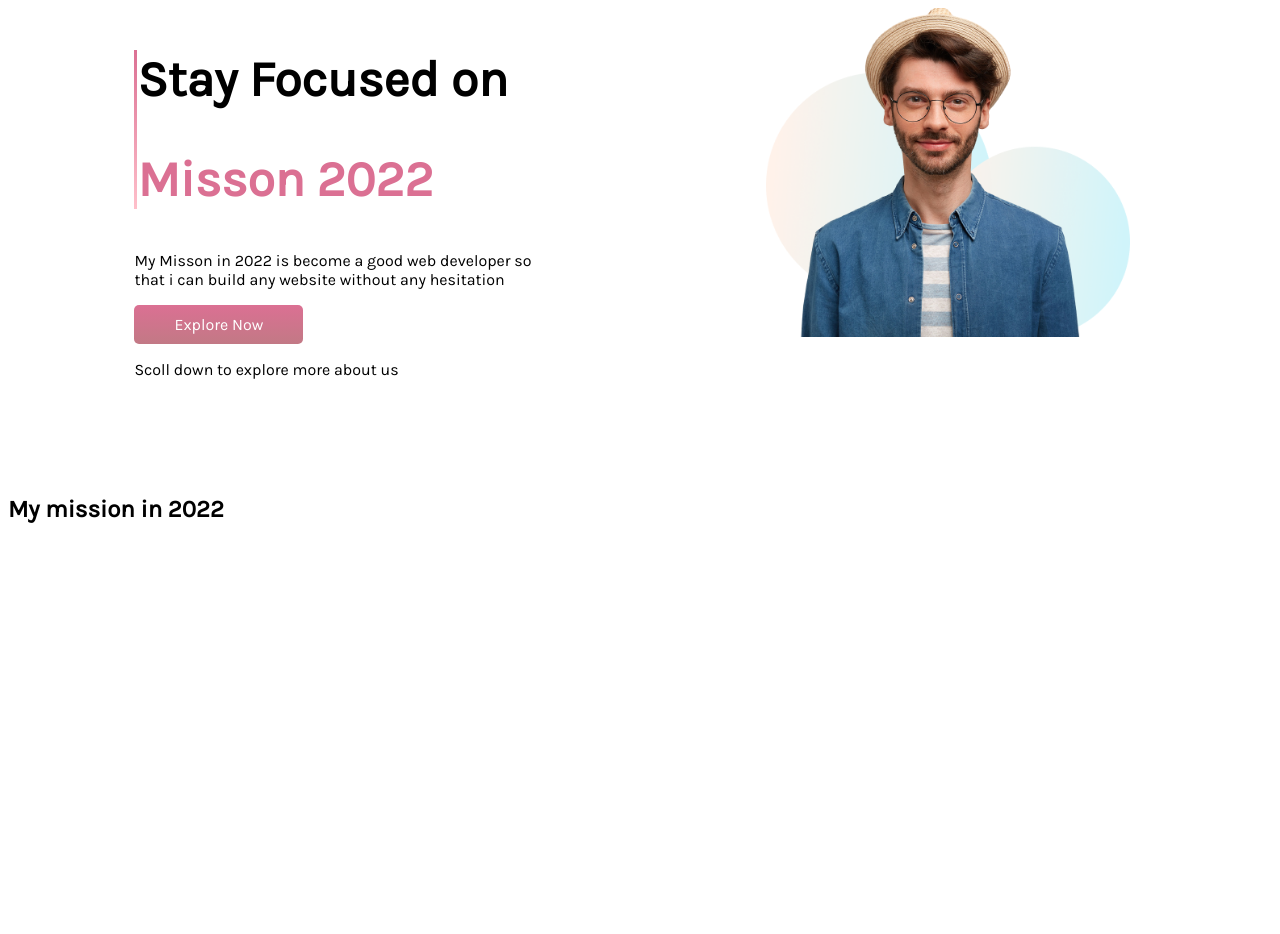
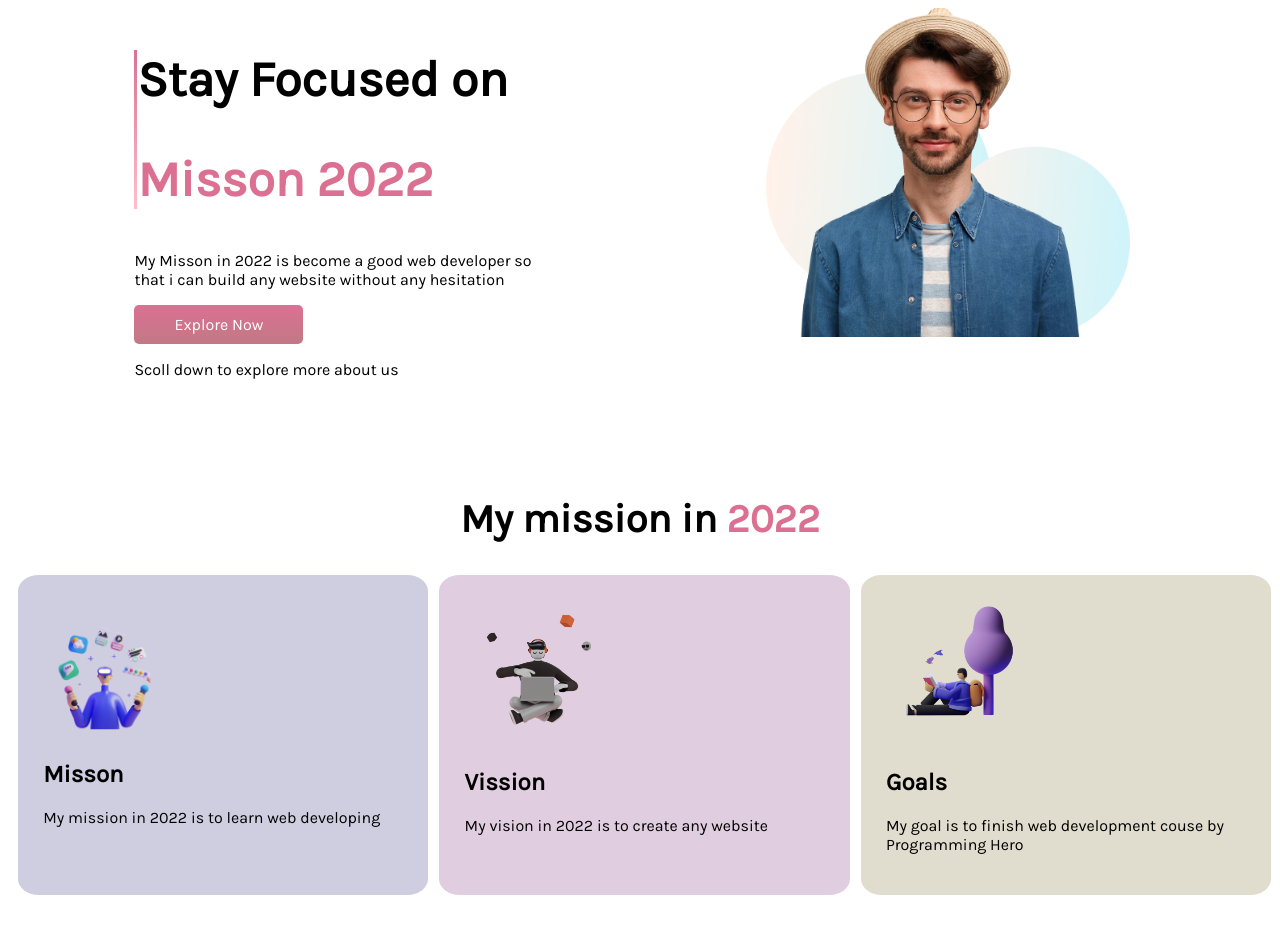
Before and after one commit to PROTTASAKARIM/Assignment-one, a plain HTML site: page index.html in a window 1280 px wide. Before the commit the page ends 800 px from the top, so only its background shows below. Drawn offline with Linux system fonts and the light colour scheme; a web font is replaced by a local one.

Commit message:
second part done

```diff
--- a/index.html
+++ b/index.html
@@ -35,7 +35,32 @@
         </div>
     </section>
     <section>
-        <h1>My mission in 2022</h1>
+        <h1 class="text-size-part2 text-position">My mission in <span class="text-color">2022</span></h1>
+        <div class="flexible-container">
+            <div class="image-size  box-Container1">
+                <img src="images/illustrators/illustrator-1.png" alt="">
+                <h2>Misson</h2>
+                <p>My mission in 2022 is to learn web developing</p>
+            </div>
+            <div class="image-size box-Container2">
+                <img src="images/illustrators/illustrator-2.png" alt="">
+                <h2>Vission</h2>
+                <p>My vision in 2022 is to create any website</p>
+            </div>
+            <div class="image-size box-Container3">
+                <img src="images/illustrators/illustrator-3.png" alt="">
+                <h2>Goals</h2>
+                <p>My goal is to finish web development couse by Programming Hero</p>
+            </div>
+        </div>
+    </section>
+    <section>
+        <div>
+
+        </div>
+        <div>
+
+        </div>
     </section>
 
 
--- a/style.css
+++ b/style.css
@@ -7,14 +7,45 @@ body{
     display: flex;
     margin-bottom: 100px;
 }
+
 .half-width{
     width: 50%;
     padding-left: 10%;
     padding-right: 8%;
 
 }
+.box-Container1{
+    background-color: rgb(206, 206, 224);
+    padding: 2%;
+    margin-left: 10px;
+    margin-right: 1px;
+    border-radius: 5%;
+    width: 50%;
+
+}
+.box-Container2{
+    background-color: rgb(224, 206, 224);
+    padding: 2%;
+    margin-left: 10px;
+    margin-right: 1px;
+    border-radius: 5%;
+    width: 50%;
+
+}
+.box-Container3{
+    background-color: rgb(224, 221, 206);
+    padding: 2%;
+    margin-left: 10px;
+    margin-right: 1px;
+    border-radius: 5%;
+    width: 50%;
+
+}
 .half-width img{
     width: 90%;
+}
+.image-size img{
+width: 40%;
 }
 .text-color{
     color: palevioletred;
@@ -41,3 +72,9 @@ font-size: 50px;
 #space-up{
     padding-top: 10px;
 }
+.text-position{
+    text-align: center;
+}
+.text-size-part2{
+    font-size: 40px;
+}
```
